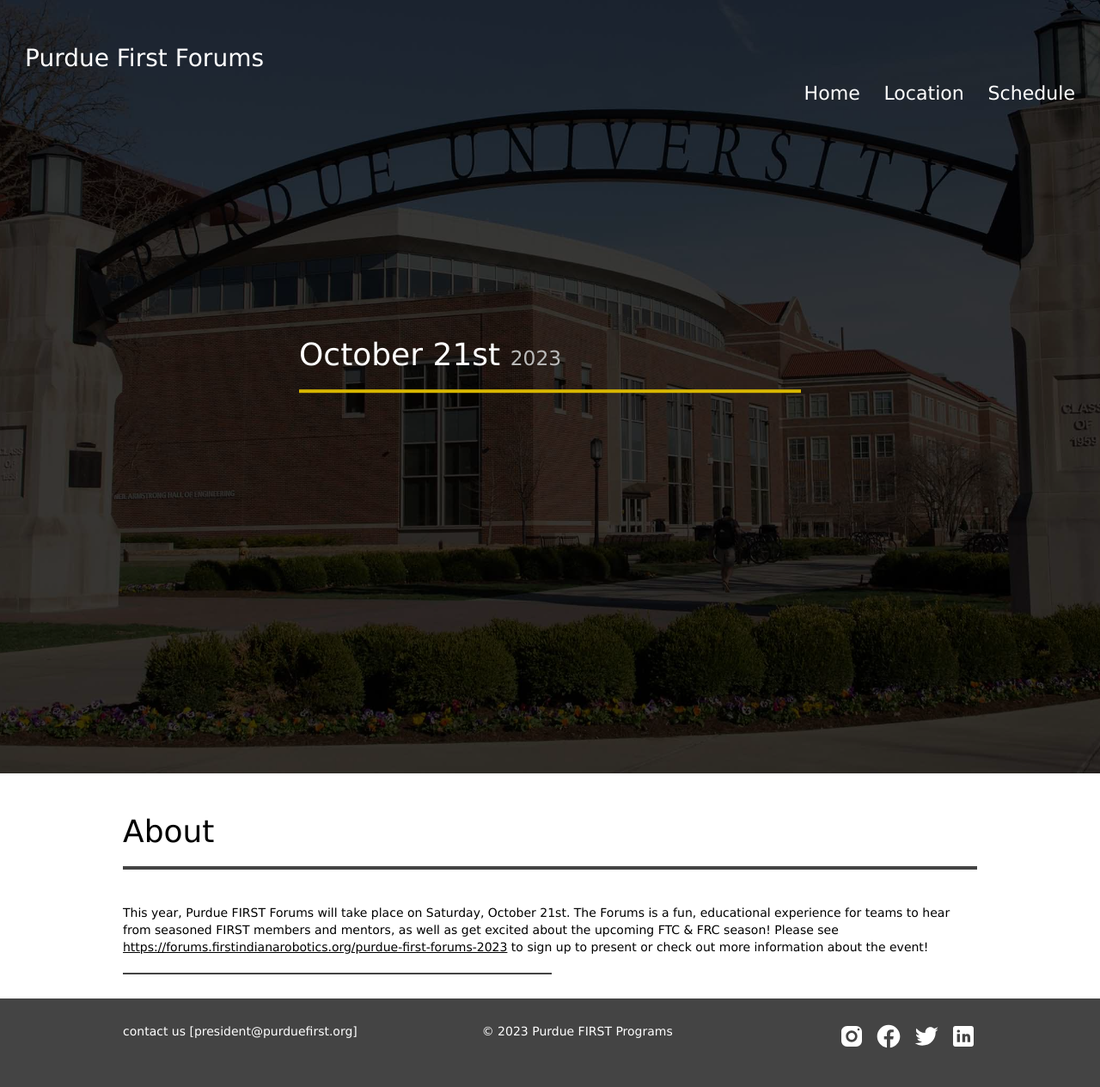
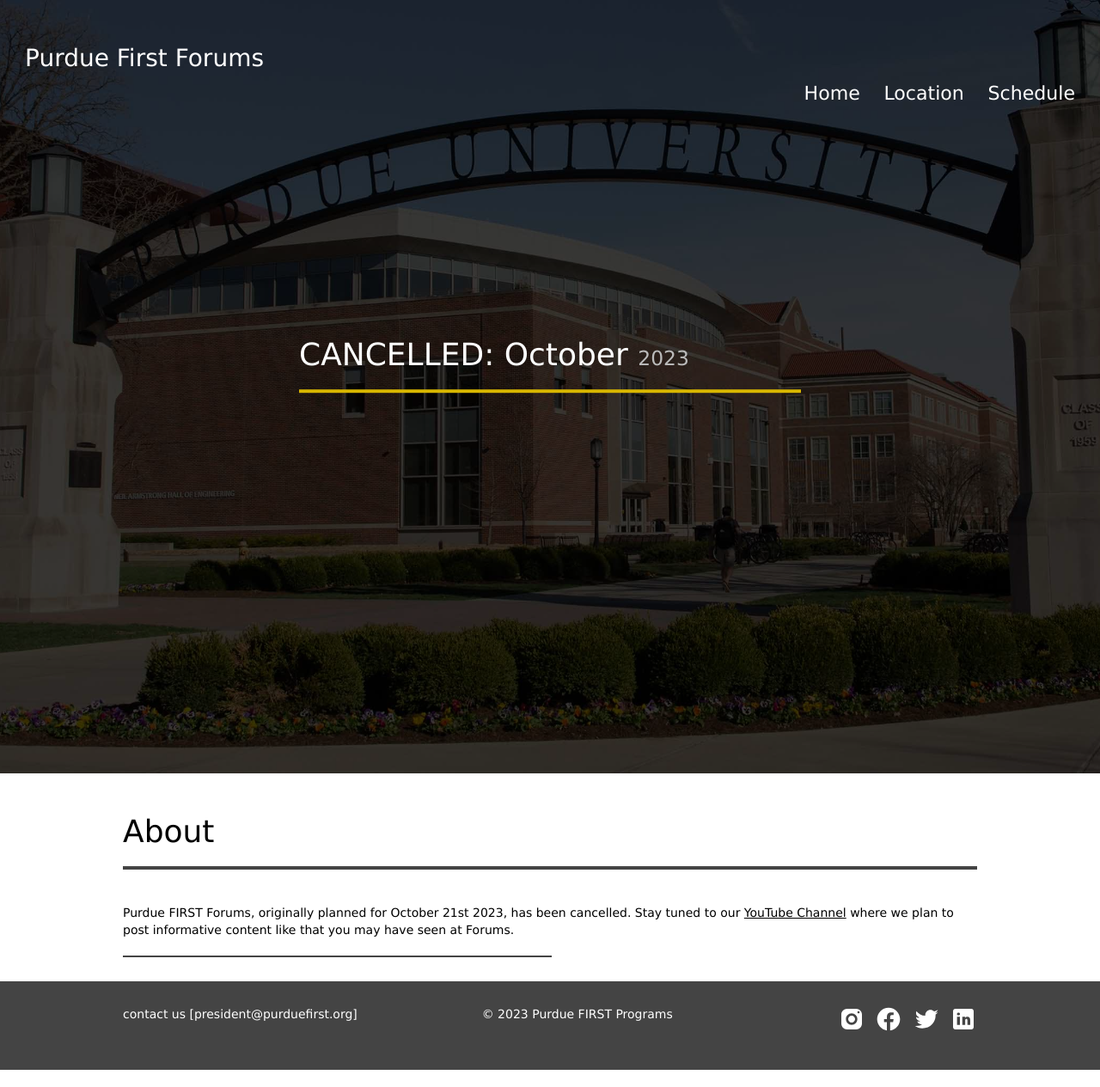
Before and after one commit to purduefirst/purduefirst.github.io, a Jekyll site: the page built from purdue-forums.html, in a window 1280 px wide. Shown: the whole page at 86% size. Built offline with Jekyll 4.4.1, drawn with Linux system fonts in a browser that asks for light colours.

Commit message:
forums cancelled

```diff
--- a/purdue-forums.html
+++ b/purdue-forums.html
@@ -2,18 +2,18 @@
 layout: event-image
 image: arch.jpg
 title: "Purdue First Forums"
-event-date: "October 21st"
+event-date: "CANCELLED: October"
 event-year: "2023"
 dark: true
 ---
 <section id="about" class="primary-section">
     <div class="container">
-        <h1>About</h1>
-        <hr />
-        <br />
-        This year, Purdue FIRST Forums will take place on Saturday, October 21st.
-	      The Forums is a fun, educational experience for teams to hear from seasoned FIRST members and mentors, as well as get excited about the upcoming FTC & FRC season!
+        <h1>About</h1><hr><br>
+	Purdue FIRST Forums, originally planned for October 21st 2023, has been cancelled. Stay tuned to our <a href="https://www.youtube.com/@purduefirstprograms7675">YouTube Channel</a> where we plan to post informative content like that you may have seen at Forums.
+	<!--
+        This year, Purdue FIRST Forums will take place on Saturday, October 21st.  The Forums is a fun, educational experience for teams to hear from seasoned FIRST members and mentors, as well as get excited about the upcoming FTC & FRC season!
         Please see <a href="https://forums.firstindianarobotics.org/purdue-first-forums-2023">https://forums.firstindianarobotics.org/purdue-first-forums-2023</a> to sign up to present or check out more information about the event!
+	-->
     <br />
     <br />
     <hr class="medium-hr thin" />
```
